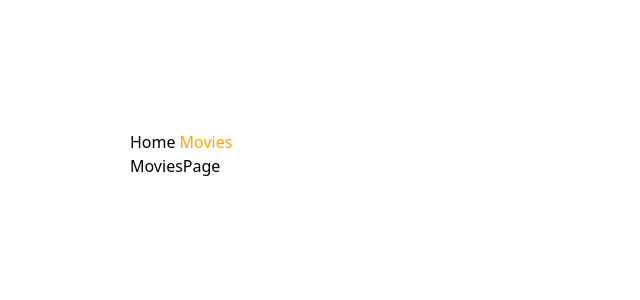
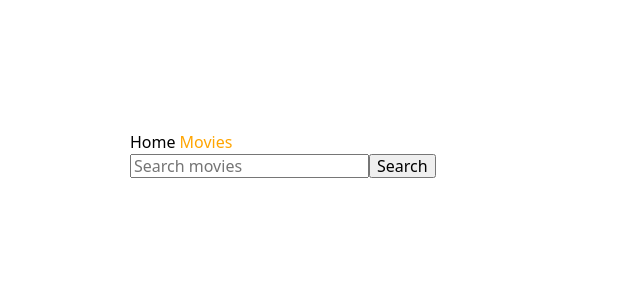
Before and after one commit to fesych-maria/goit-react-hw-05, a React (Vite) app: page /movies in a window 1280 px wide. Shown: the top 300 px of the page, without its empty margins (0-640 px from the left). Built offline with nearby package versions, Linux system fonts and the light colour scheme.

Commit message:
finish movies page

```diff
--- /dev/null
+++ b/src/components/SearchBar/SearchBar.jsx
@@ -0,0 +1,21 @@
+const SearchBar = ({ handleChangeQuery }) => {
+  const handleSubmit = (e) => {
+    e.preventDefault();
+    const form = e.target;
+    const query = form.elements.query.value;
+    if (!query.trim()) return;
+    handleChangeQuery(query);
+    form.reset();
+  };
+
+  return (
+    <div>
+      <form onSubmit={handleSubmit}>
+        <input type="text" name="query" placeholder="Search movies" />
+        <button type="submit">Search</button>
+      </form>
+    </div>
+  );
+};
+
+export default SearchBar;
--- a/src/pages/HomePage/HomePage.jsx
+++ b/src/pages/HomePage/HomePage.jsx
@@ -1,5 +1,5 @@
 import { useEffect, useState } from "react";
-import { fetchMovies } from "../../services/api";
+import { getMovies } from "../../services/api";
 import MovieList from "../../components/MovieList/MovieList";
 import Loader from "../../components/Loader/Loader";
 
@@ -7,10 +7,10 @@ const HomePage = () => {
   const [movies, setMovies] = useState([]);
   const [loader, setLoader] = useState(false);
   useEffect(() => {
-    const getMovies = async () => {
+    const getData = async () => {
       try {
         setLoader(true);
-        const data = await fetchMovies();
+        const data = await getMovies();
         setMovies(data.results);
       } catch (error) {
         console.log(error);
@@ -18,7 +18,7 @@ const HomePage = () => {
         setLoader(false);
       }
     };
-    getMovies();
+    getData();
   }, []);
 
   return (
--- a/src/pages/MoviesPage/MoviesPage.jsx
+++ b/src/pages/MoviesPage/MoviesPage.jsx
@@ -1,5 +1,47 @@
+import SearchBar from "../../components/SearchBar/SearchBar";
+import { useEffect, useState } from "react";
+import { getMoviesByQuery } from "../../services/api";
+import MovieList from "../../components/MovieList/MovieList";
+import { useSearchParams } from "react-router-dom";
+import Loader from "../../components/Loader/Loader";
+
 const MoviesPage = () => {
-  return <div>MoviesPage</div>;
+  const [movies, setMovies] = useState([]);
+  const [loader, setLoader] = useState(false);
+  const [searchParams, setSearchParams] = useSearchParams();
+  const query = searchParams.get("query");
+  const handleChangeQuery = (newQuery) => {
+    if (!newQuery) {
+      searchParams.delete(query);
+      return setSearchParams(searchParams);
+    }
+    searchParams.set("query", newQuery);
+    setSearchParams(searchParams);
+  };
+
+  useEffect(() => {
+    const getData = async () => {
+      try {
+        if (!query) return;
+        setLoader(true);
+        const data = await getMoviesByQuery(query);
+        setMovies(data);
+      } catch (error) {
+        console.log(error);
+      } finally {
+        setLoader(false);
+      }
+    };
+    getData();
+  }, [query]);
+
+  return (
+    <div>
+      <SearchBar handleChangeQuery={handleChangeQuery} />
+      {loader && <Loader />}
+      <MovieList movies={movies} />
+    </div>
+  );
 };
 
 export default MoviesPage;
--- a/src/services/api.js
+++ b/src/services/api.js
@@ -1,7 +1,4 @@
 import axios from "axios";
-
-const url =
-  "https://api.themoviedb.org/3/search/movie?include_adult=false&language=en-US&page=1";
 
 const options = {
   headers: {
@@ -11,7 +8,7 @@ const options = {
   },
 };
 
-export const fetchMovies = async () => {
+export const getMovies = async () => {
   const response = await axios.get(
     "https://api.themoviedb.org/3/trending/movie/day?language=en-US",
     options
@@ -42,3 +39,11 @@ export const getReviewsById = async (movieId) => {
   );
   return response.data.results;
 };
+
+export const getMoviesByQuery = async (query) => {
+  const response = await axios.get(
+    `https://api.themoviedb.org/3/search/movie?query=${query}&include_adult=false&language=en-US&page=1`,
+    options
+  );
+  return response.data.results;
+};
```
Also changed, not shown: src/components/SearchBar/SearchBar.module.css (added).
